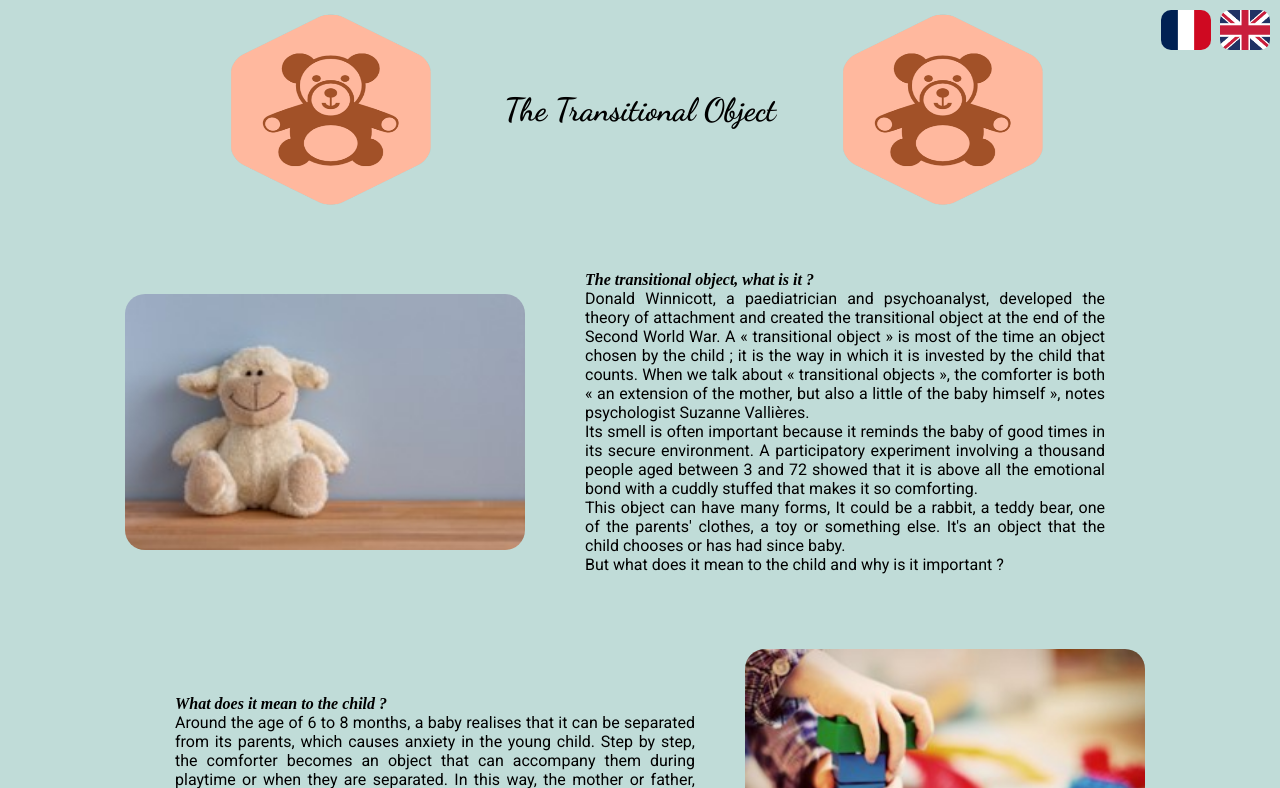
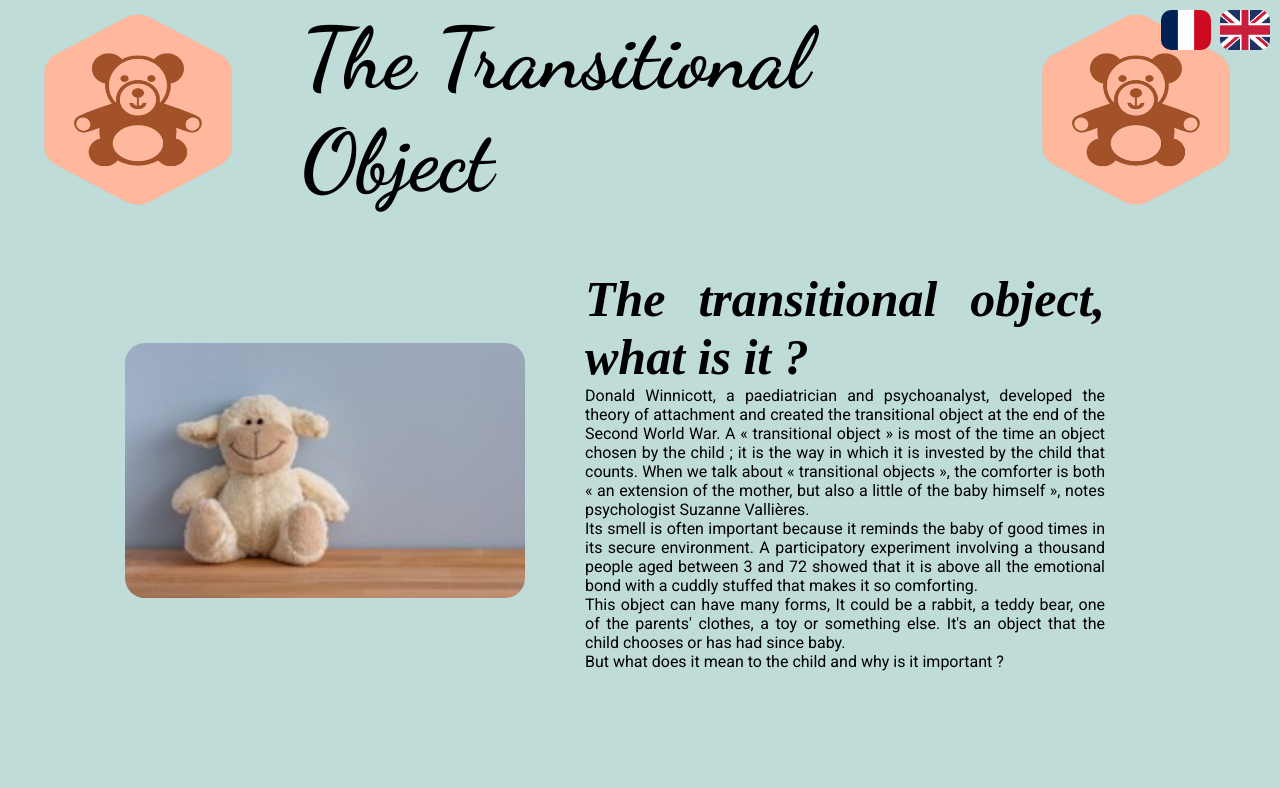
Before and after one commit to WonderMad51/TransionalObject, a plain HTML site: page index.html in a window 1280 px wide. Shown: the top 788 px of the page. Drawn offline with Linux system fonts and the light colour scheme.

Commit message:
correction

```diff
--- a/style.css
+++ b/style.css
@@ -16,6 +16,7 @@ body{
 /* Empalcement logo en fonction tire */
 .title {
     margin: 0 20px;
+    font-size: 85px;
     font-family: 'Dancing Script', cursive;
 }
 
@@ -71,5 +72,6 @@ body{
 }
 
 .text strong{
+    font-size: 50px;
     font-family: 'Times New Roman', Times, serif;
 }
```
